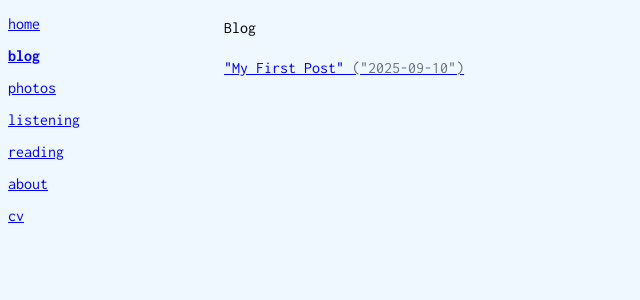
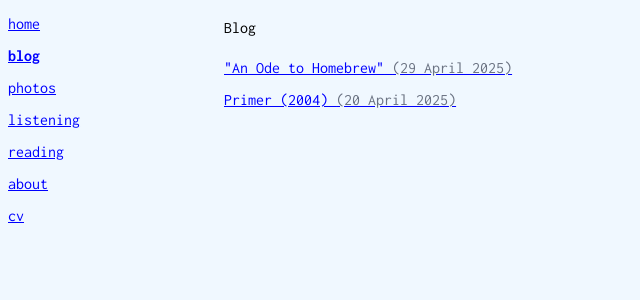
Before and after one commit to williamgturner/website, a Next.js app: page /blog in a window 1280 px wide. Shown: the top 300 px of the page, without its empty margins (0-640 px from the left). Built offline with nearby package versions, Linux system fonts and the light colour scheme.

Commit message:
add blog posts and update post styling

```diff
--- a/posts/first-post.mdx
+++ /dev/null
@@ -1,8 +0,0 @@
----
-title: "My First Post"
-date: "2025-09-10"
----
-
-# Hello World
-
-This is my **first blog post**!
--- /dev/null
+++ b/posts/homebrew.mdx
@@ -0,0 +1,33 @@
+---
+title: "An Ode to Homebrew"
+date: 2025-04-29T23:01:14+12:00
+description: "turning bad decisions and binge sessions into lyrical gold"
+tags: ["music"]
+---
+
+*Homebrew* hold a special place in my heart as my favourite kiwi hip hop act. Where most rappers try hide their roots by adopting an Americanised persona, Tom Scott embraces the accent and tells stories that are common throughout the country.
+
+## Last Week
+
+A flawless execution of a concept album that takes you along for the average week in the life of a classic kiwi dole bludger. *Monday* kicks it off with the dreaded feeling of work ahead, wrapping up on *Sunday* with appreciation for family and life's simplest pleasures.
+
+### Tuesday
+
+My favourite track of my favourite album. The rhyme schemes and storytelling on *Tuesday* are next level.
+
+> It costs a couple G's now to buy a block of cheese
+
+Short and sharp, *Tuesday* is playful, witty, and hilarious. The sort of thing that can only be written and appreciated by those who are all too familiar with bottom shelf wine, bean nachos and putting $15 on the pump at Z.
+
+## Run It Back
+
+Returning from their indefinite hiatus, *Run It Back* is a more introspective album from Tom and Haz; though not without its lighthearted moments. *Run It Back* incorporates much of the musical style of Tom's other project, *Avantdale Bowling Club* to deliver a smooth, jazzy hip-hop album.
+
+### 80 Down Scenic
+
+Air so cold it hurts your lungs, raindrops like bb pellets; late night drives instill a unique feeling that *80 Down Scenic* manages to capture perfectly.
+
+> Kind of tempting when I’m this pissed to shift gear and just drift
+> Right up off the cliff, then lift off into abyss
+
+The lyrics of track #7 are grief-tinged, soul-searching, and dense. Definitely my highlight of the album.
--- /dev/null
+++ b/posts/primer.mdx
@@ -0,0 +1,34 @@
+---
+title: Primer (2004)
+date: 2025-04-20T16:42:55+12:00
+description: "I haven't eaten since later this afternoon..."
+tags: ["movies"]
+---
+
+<blockquote>
+What's worse, thinking you're being paranoid or knowing you should be?
+</blockquote>
+
+I can't stand the likes of _Tenet_, and _Inception_ walks a very fine line for me, but _Primer_ is something else.
+
+Made on a shoestring budget and acted by director Shane Carruth's friends and family, Carruth wrote and produced a mind-bending time-travel film grounded firmly in reality. The props are made of everyday items, there are no special effects, and the dialogue is fast-paced and believable. The characters talk to each other, not to the audience.
+
+While immersive and compelling, these realistic conversations come at a cost. There is a resounding lack of exposition, and you will get lost.
+
+I can accept this, though, because thanks to Carruth’s meticulous writing, it **is** possible to understand. This is where _Tenet_ lost me. Walking out of the theatre, I felt the narrative had been engineered to be confusing, as if to showcase the director’s own intelligence.
+
+In contrast, _Primer_ doesn’t hold your hand, but it never feels smug. The story rewards your attention. Once the premise clicks, it spirals fast.
+
+The two protagonists begin exploiting their new invention by doing what we've all imagined: trading stocks. But as the story unfolds we see tension build between Aaron and Abe, stemming from their different thresholds for risk.
+
+Abe is more tentative and calculated, while Aaron is willing to take chances interfering with the past and, as a result, the future. Their time travelling troubles begin when they find themselves being followed by an acquaintance who has used the box to stop our duo from making presumably catastrophic changes to the timeline.
+
+What changes are those? The protagonists don't know, and neither do we.
+
+<blockquote>
+I guess I could shave a couple minutes off my day by eating on the toilet.
+</blockquote>
+
+While the timeline narrative is at the forefront, it's the evolution of the relationship between Aaron and Abe that is the most compelling aspect of the film. How quickly they come to distrust each other as they both scramble backwards through time in order to reverse their mistakes. The more the characters loop back in time, the more uncertain the viewer becomes of which version of them we are watching. This is mirrored by the breakdown of our characters' relationship on screen.
+
+All in all I really enjoyed watching this movie, and while the director turned out to be a bit of a weirdo, I would recommend checking it out.
--- a/src/app/blog/page.tsx
+++ b/src/app/blog/page.tsx
@@ -33,7 +33,14 @@ export default function Blog() {
     return {
       slug: filename.replace(/\.mdx$/, ""),
       title: frontmatter.title || filename.replace(/\.mdx$/, ""),
-      date: frontmatter.date,
+      date: frontmatter.date
+        ? new Date(frontmatter.date).toLocaleDateString("en-NZ", {
+            year: "numeric",
+            month: "long",
+            day: "numeric",
+          })
+        : undefined,
+
     };
   });
 
--- a/src/app/globals.css
+++ b/src/app/globals.css
@@ -9,16 +9,22 @@ a {
   text-decoration: underline;
 }
 
-
-.masonry-grid {
-  display: flex;
-  margin-left: -10px; /* gutter offset */
-  width: auto;
+blockquote {
+  background-color: lightgrey;
+  display: block;
+  width: fit-content;
+  font-style: italic;
 }
 
-.grid-sizer,
-.grid-item {
-  width: 33.33%; /* default 3 columns */
-  padding-left: 10px; /* gutter */
-  margin-bottom: 10px;
+blockquote p::before {
+  content: "> ";
 }
+
+article h2 {
+  font-weight: bold;
+  margin-top: 1rem;
+}
+
+article h3 {
+  margin-bottom: 1rem;
+}
--- a/src/app/page.tsx
+++ b/src/app/page.tsx
@@ -1,6 +1,8 @@
 
 export default function Home() {
   return (
-    <h1>Hello world</h1>
+    <div className="p-4">
+      <h1>Hello world</h1>
+    </div>
   );
 }
--- a/src/components/PostLayout.tsx
+++ b/src/components/PostLayout.tsx
@@ -1,18 +1,25 @@
-// src/components/PostLayout.tsx
-export default function PostLayout({
-  children,
-  title,
-  date,
-}: {
-  children: React.ReactNode;
-  title?: string;
-  date?: string;
-}) {
+// PostLayout.tsx
+type Props = {
+  title: string
+  date: Date | string
+  children: React.ReactNode
+}
+
+export default function PostLayout({ title, date, children }: Props) {
+  const formatted =
+    date instanceof Date
+      ? date.toLocaleDateString("en-NZ", { year: "numeric", month: "long", day: "numeric" })
+      : date
+
   return (
-    <article className="prose mx-auto p-4">
-      {title && <h1 className="text-3xl font-bold">{title}</h1>}
-      {date && <p className="text-gray-500">{date}</p>}
-      <div className="mt-4">{children}</div>
-    </article>
-  );
+    <div className="p-4">
+      <article>
+        <div className="mb-5">
+          <h1 className="text-xl font-semibold">{title}</h1>
+        <time>{formatted}</time>
+        </div>
+        {children}
+      </article>
+    </div>
+  )
 }
```
